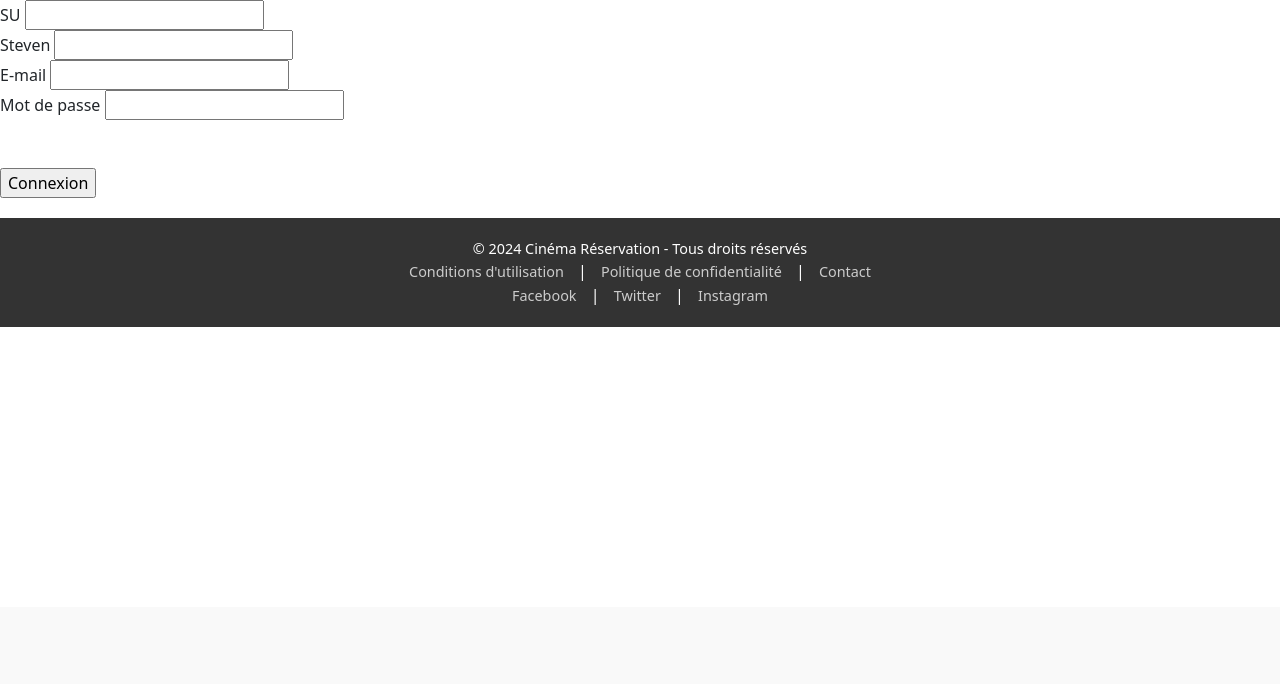
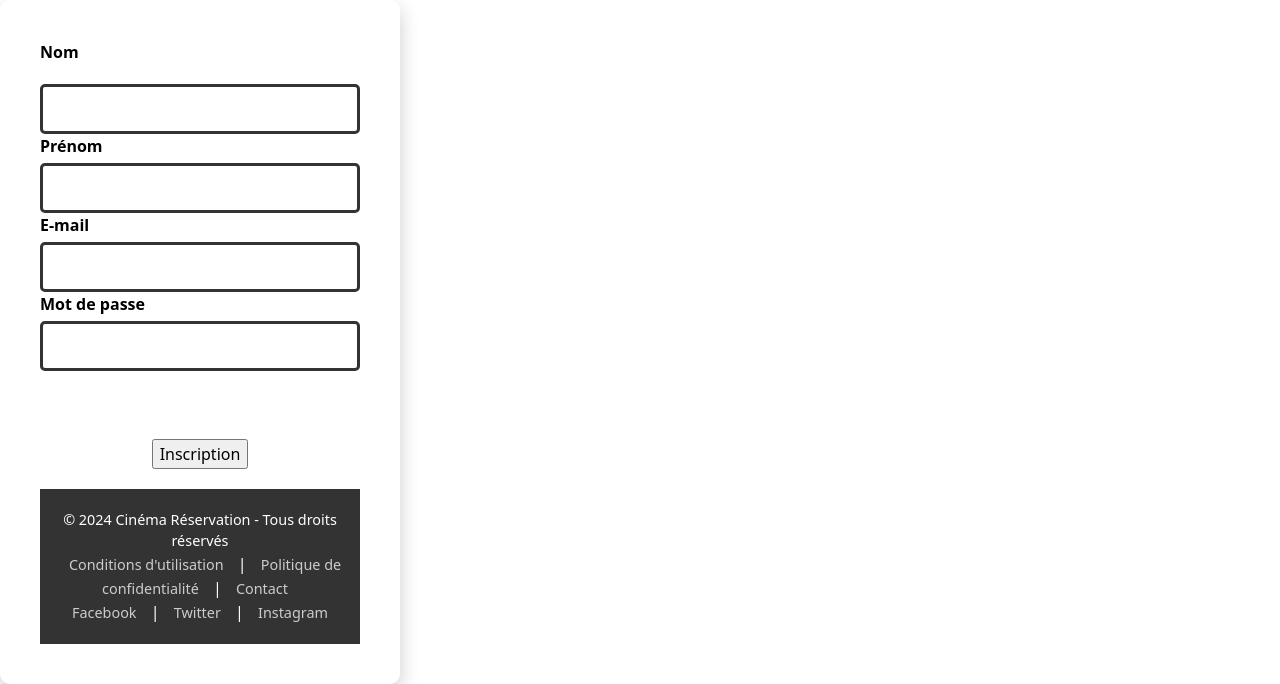
Before and after one commit to ErwanL3Goff/AlloDonkeyCine_POO, a PHP site: page /register in a window 1280 px wide. Shown: the part 193-877 px from the top of the page. Before the commit the page ends 520 px from the top, so only its background shows below. Run offline with PHP 8.4, Linux system fonts and the light colour scheme.

Commit message:
css registre

```diff
--- a/View/login/login.html.php
+++ b/View/login/login.html.php
@@ -16,7 +16,7 @@ if (empty($_SESSION['user'])) {
                 </label>
             </div>
             <div class='form-group'>
-                <input type="text" name="email" id="email" placeholder="Entrez votre adresse numérique" required />
+                <input type="text" name="email" id="email" placeholder="Entrez votre adresse email" required />
                 <label for="password">
                     Mot de passe
                 </label>
--- a/View/register/register.html.php
+++ b/View/register/register.html.php
@@ -1,12 +1,16 @@
-<form method="post">
+<div class='login-container'>
+<form method="post" class='login-form'>
+<div class='form-group'>
     <label for="lastname">
-        SU
+        Nom
     </label>
-    <input type="text" name="lastname" id="lastname" />
+    </div>
+    <div class='form-group'>
+    <input type="text" name="lastname" id="lastname"  required />
     <br />
 
     <label for="firstname">
-        Steven
+        Prénom
     </label>
     <input type="text" name="firstname" id="firstname" />
     <br />
@@ -22,7 +26,8 @@
     </label>
     <input type="password" name="password" id="password" />
     <br />
+    </div>
 
     <br /><br />
-    <input type="submit" value="Connexion" />
+    <input type="submit" value="Inscription" />
 </form>
```
